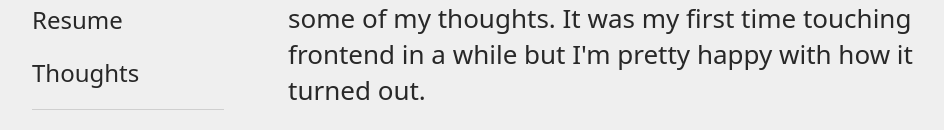
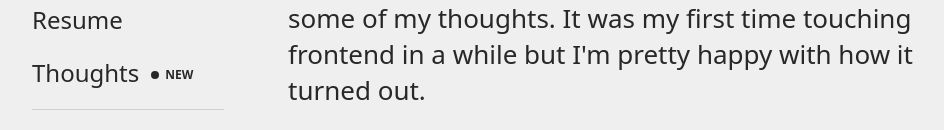
Before and after one commit to mdibble/matthew-web, a React (Create React App) app: page /thoughts in a window 1280 px wide. Shown: the part 403-533 px from the top of the page, without its empty margins (32-976 px from the left). Built offline with nearby package versions, Linux system fonts and the light colour scheme.

Commit message:
Notification

```diff
--- /dev/null
+++ b/src/components/Sidebar/Notify.tsx
@@ -0,0 +1,52 @@
+import { useEffect, useState } from 'react';
+import styled from 'styled-components';
+
+type ConditionCallback = () => boolean;
+
+type Props = {
+  condition: ConditionCallback;
+};
+
+const NotifyDiv = styled.div`
+  background-color: ${(props) => props.theme.primaryInverse};
+  height: 8px;
+  width: 8px;
+  border-radius: 100%;
+  display: inline-block;
+  margin-left: 12px;
+  margin-bottom: 3px;
+`;
+
+const NotifyText = styled.div`
+  display: inline-block;
+  margin-left: 6px;
+  font-size: 12px;
+  font-weight: bold;
+  vertical-align: top;
+  margin-top: 10px;
+`;
+
+function Notify(props: Props): JSX.Element {
+  const { condition } = props;
+  const [result, setResult] = useState(condition());
+
+  useEffect(() => {
+    window.addEventListener('storage', () => {
+      setResult(condition());
+    });
+  }, []);
+
+  return (
+    <>
+      {result
+      && (
+        <>
+          <NotifyDiv />
+          <NotifyText>NEW</NotifyText>
+        </>
+      )}
+    </>
+  );
+}
+
+export default Notify;
--- a/src/components/Sidebar/index.tsx
+++ b/src/components/Sidebar/index.tsx
@@ -4,6 +4,8 @@ import { Link } from 'react-router-dom';
 
 import ThemeToggle from '../ThemeToggle';
 import Social from '../Socials';
+import Notify from './Notify';
+import { shouldNotifyAboutNewThoughts } from '../Thoughts';
 
 const SidebarWrapper = styled.div`
   width: 15%;
@@ -22,7 +24,7 @@ const SidebarBottomContainer = styled.div`
   align-items: center;
 `;
 
-const SidebarItem = styled.p`
+const SidebarItem = styled.div`
   margin-top: 20px;
   margin-bottom: 20px;
   font-size: 24px;
@@ -63,7 +65,10 @@ function Sidebar(): JSX.Element {
         <a href="/assets/resume.pdf" target="_blank" rel="noopener noreferrer" style={{ textDecoration: 'none' }}>Resume</a>
       </SidebarItem>
       <SidebarItem>
-        <Link to="/thoughts" style={{ textDecoration: 'none' }}>Thoughts</Link>
+        <Link to="/thoughts" style={{ textDecoration: 'none', display: 'inline' }}>
+          Thoughts
+          <Notify condition={shouldNotifyAboutNewThoughts} />
+        </Link>
       </SidebarItem>
       <SidebarBreak />
       <SidebarBottomContainer>
--- a/src/components/Thoughts/index.tsx
+++ b/src/components/Thoughts/index.tsx
@@ -1,6 +1,17 @@
+import { useEffect } from 'react';
+
 import { Title, Break } from '../Common';
 import Post from './Post';
 import ThoughtsJSON from '../../data/thoughts.json';
+
+function shouldNotifyAboutNewThoughts(): boolean {
+  const mostRecentThoughtLS = localStorage.getItem('mostRecentThought');
+  const mostRecentThoughtActual = ThoughtsJSON[0].date.toString();
+  if (mostRecentThoughtLS !== mostRecentThoughtActual) {
+    return true;
+  }
+  return false;
+}
 
 function Thoughts(): JSX.Element {
   const posts = ThoughtsJSON.map((thought) => (
@@ -14,6 +25,11 @@ function Thoughts(): JSX.Element {
     </div>
   ));
 
+  useEffect(() => {
+    localStorage.setItem('mostRecentThought', ThoughtsJSON[0].date.toString());
+    dispatchEvent(new Event('storage'));
+  });
+
   return (
     <>
       <Title>My Thoughts</Title>
@@ -24,3 +40,5 @@ function Thoughts(): JSX.Element {
 }
 
 export default Thoughts;
+
+export { shouldNotifyAboutNewThoughts };
```
